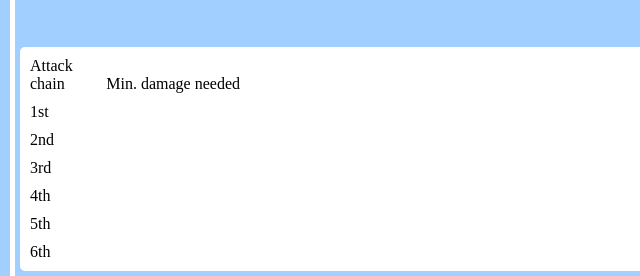
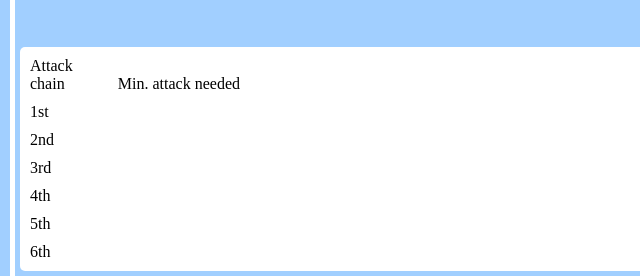
Before and after one commit to QuanSushi/quansushi.github.io, a plain HTML site: page index.html in a window 1280 px wide. Shown: the part 570-846 px from the top of the page, 0-640 px from the left. Drawn offline with Linux system fonts and the light colour scheme; a web font is replaced by a local one.

Commit message:
Update index.html
-changed min. damage neded to min. attack

```diff
--- a/index.html
+++ b/index.html
@@ -83,7 +83,7 @@
 
 
 				<br><br><br><br><br><br><div class="table" id="table_wrapper">
-					<div class="firstCol" id="chain">Attack chain</div><div class="secondCol" id="damageNeeded">Min. damage needed</div>
+					<div class="firstCol" id="chain">Attack chain</div><div class="secondCol" id="attackNeeded">Min. attack needed</div>
 					<br><div class="firstCol" id="1st_unit">1st</div><div class="secondCol" id="1st_value"> </div>
 					<br><div class="firstCol" id="2nd_unit">2nd</div><div class="secondCol" id="2nd_value"> </div>
 					<br><div class="firstCol" id="3rd_unit">3rd</div><div class="secondCol" id="3rd_value"> </div>
```
